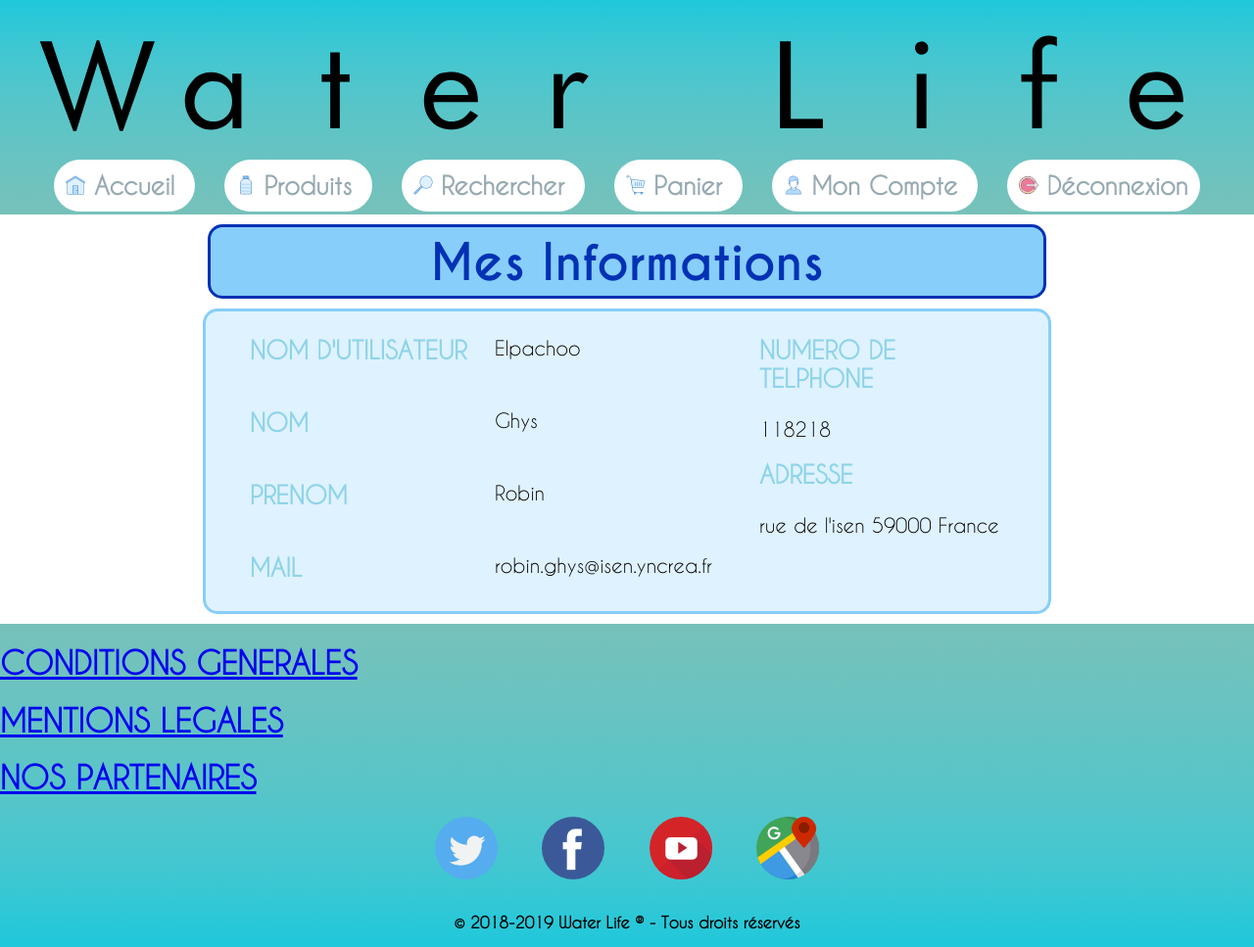
After one commit to Elpachoo/Techno_Web_Project, a PHP site: page /monCompte.php in a window 1280 px wide. The commit adds this page. Shown: the whole page at 98% size. Run offline with PHP 8.4, Linux system fonts and the light colour scheme; a user stored in the database is signed in; data comes from the database, SQL or seed files in the repository.

Commit message:
page moncompte faite

```diff
--- /dev/null
+++ b/css/monCompte.css
@@ -0,0 +1,67 @@
+.bodymonCompte{
+	font-family: "CaviarDreams";
+	margin:0;
+}
+
+.Titre{
+
+
+	color: rgb(1, 49, 180);
+	height: 70px;
+	width: 850px;
+	background-color: rgb(135,206,250);
+	border-radius: 15px;
+	margin-left: auto;
+	margin-right: auto;
+	margin-top: 10px;
+	margin-bottom: 10px;
+
+}
+.h1{
+	font-family: 'CaviarDreams_Bold';
+	font-size: 50px;
+	text-align: center;
+	margin: 0px;
+	padding-top: 5px;
+	padding-bottom: 5px;
+
+}
+.conteneur{
+	display: flex;
+	justify-content: center;
+	background-color: rgb(223,242,255);
+	width: 850px;
+	margin-right: auto;
+	margin-left: auto;
+	border-radius: 15px;
+	margin-bottom: 10px;
+	padding: 5px;
+	border: 3px solid;
+	border-color: rgb(135,206,250);
+
+}
+
+.infoDroite{
+	margin-left: 70px;
+}
+
+.bloc{
+	display: flex;
+}
+
+h3{
+ margin-top: 20px;
+ width: 250px;
+ font-size: 25px;
+ color: rgb(142, 212, 232);
+}
+
+.span{
+	margin-top: 20px;
+	font-size: 20px;
+	width: 200px;
+}
+
+.Titre{
+	border: 3px solid;
+}
--- a/css/productPage.css
+++ b/css/productPage.css
@@ -94,7 +94,7 @@ input[type=number]::-webkit-outer-spin-button {
     max-height:500px;
     max-width:400px;
     opacity: 1;
-   padding-top: 30px;
+    padding-top: 30px;
     margin-left: auto;
     margin-right: auto;
 
--- a/header.php
+++ b/header.php
@@ -29,7 +29,7 @@
             	<img class="icon_menu" src="icons/caddie.png">&nbsp;<span>Panier</span>
             </a>
 
-            <a class="SousMenu" href="signin.php" <?php if ($page_en_cours == 'menu_moncompte') {echo ' id="menu-en-cours"';} ?>>
+            <a class="SousMenu" href="monCompte.php" <?php if ($page_en_cours == 'menu_moncompte') {echo ' id="menu-en-cours"';} ?>>
             	<img class="icon_menu" src="icons/utilisateur.png">&nbsp;<span>Mon Compte</span>
             </a>
 
--- /dev/null
+++ b/monCompte.php
@@ -0,0 +1,90 @@
+<!DOCTYPE html>
+<html>
+	<head>
+		<meta charset="utf-8"/>
+	    <title>Water Life</title>
+	    <link rel="stylesheet" type="text/css" href="css/fonts.css">
+	    <link rel="stylesheet" type="text/css" href="css/header.css">
+	    <link rel="stylesheet" href="css/monCompte.css">
+	    <link rel="stylesheet" href="css/footer.css">
+	</head>
+
+	<!-- Indication de la page dans laquelle on se trouve -->
+	<?php $page_en_cours = 'none'; ?>
+
+	<?php include("header.php"); ?>
+
+	<body class="bodymonCompte">
+		<!-------------------connexion sql-------------------------->
+		<?php // On se connecte à MySQL
+	      try{
+	        $bdd = new PDO('mysql:host=localhost;dbname=ecommerce;charset=utf8', 'root', '');
+	      }
+	      catch(Exception $e){
+	        // En cas d'erreur, on affiche un message et on arrête tout
+	        die('Erreur : '.$e->getMessage());
+	      }
+	    ?>
+	    <!-------------------FIN connexion sql-------------------------->
+
+		<?php  // on va chercher les infos dans la bdd
+		$req = $bdd->prepare('SELECT * FROM user WHERE Id = ?');
+		$req -> execute(array($_SESSION['id_user']));
+
+		while($donnees=$req->fetch())
+            {
+		?>
+		<!-------------------bloc moncompte-------------------------->
+
+		<div class="Titre">
+			<h1 class="h1"> Mes Informations </h1>
+		</div>
+
+		<div class="conteneur">
+
+			<div class="infosGauche">
+				<div class="bloc">
+					<h3 class=titrePseudo> NOM D'UTILISATEUR </h3>
+					<span class=span> <?php echo $donnees['Login'];?> </span>
+				</div>
+				<div class="bloc">
+					<h3 class=titreNom> NOM </h3>
+					<span class=span> <?php echo $donnees['Nom'];?> </span>
+				</div>
+				<div class="bloc">
+					<h3 class=titrePrenom> PRENOM </h3>
+					<span class=span> <?php echo $donnees['Prenom'];?> </span>
+				</div>
+				<div class="bloc">
+					<h3 class=titreMail> MAIL </h3>
+					<span class=span> <?php echo $donnees['Mail'];?> </span>
+				</div>
+			</div> <!--fin info gauche-->
+
+			<div class="infoDroite">
+				<div class="bloc2">
+					<h3 class=titrePhone> NUMERO DE TELPHONE </h3>
+					<span class=span> <?php echo $donnees['PhoneNumber'];?> </span>
+				</div>
+				<div class="bloc2">
+					<h3 class=titreAdresse> ADRESSE </h3>
+					<span class=span>
+					 <?php echo $donnees['Adresse'];?>
+					  <?php echo $donnees['CodePostal'];?> <?php echo $donnees['Pays'];?>
+					</span>
+				</div>
+			</div>
+		</div><!--fin conteneur-->
+		<!-------------------fin bloc moncompte-------------------------->
+
+        <?php
+            }
+            $req->closeCursor();
+        ?>
+
+
+	</body>
+
+	<?php include('footer.php') ?>
+
+</html>
```
